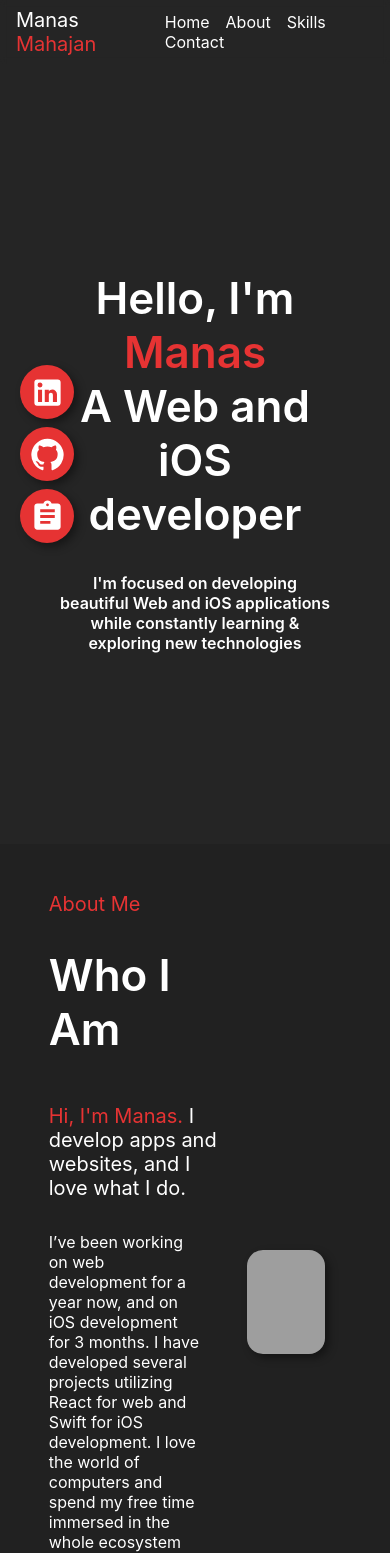
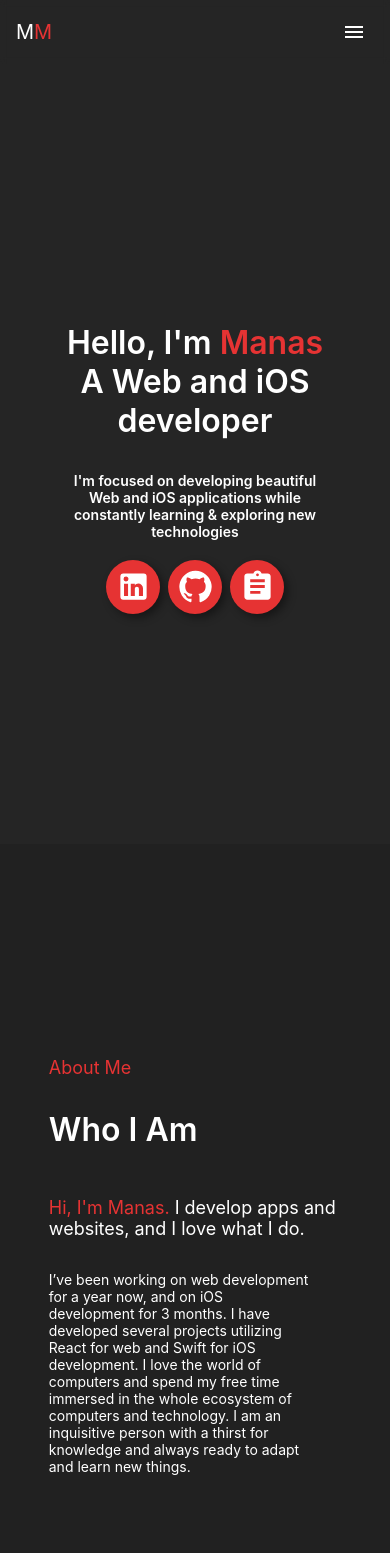
Before and after one commit to manasmahajan13/portfolio, a React (Create React App) app: page / in a window 390 px wide. Shown: the top 1553 px of the page. Built offline with nearby package versions, Linux system fonts and the light colour scheme; grey boxes are pictures that could not be loaded.

Commit message:
responsive design working

```diff
--- a/src/App.css
+++ b/src/App.css
@@ -3,3 +3,9 @@
   color: var(--primary);
   font-size: var(--font-primary);
 }
+
+@media only screen and (max-width: 768px) {
+  .portfolioWrapperMain {
+    font-size: var(--font-primary-mobile);
+  }
+}
--- a/src/components/about/About.css
+++ b/src/components/about/About.css
@@ -8,7 +8,7 @@
 .aboutWrapperInner {
   display: flex;
   width: 75%;
-  margin: 32px 0px;
+  margin: 96px 0px;
 }
 .aboutHeader {
   display: flex;
@@ -57,3 +57,25 @@
 .aboutSubtitleAccented {
   color: var(--accent);
 }
+
+@media only screen and (max-width: 768px) {
+  .aboutTitle {
+    font-size: var(--font-title-mobile);
+  }
+  .aboutSubtitleUpper {
+    font-size: var(--font-header-mobile);
+  }
+  .aboutSubtitle {
+    font-size: var(--font-header-mobile);
+  }
+}
+
+@media only screen and (max-width: 600px) {
+  .profileImageWrapper {
+    display: none;
+  }
+
+  .aboutContent {
+    width: 100%;
+  }
+}
--- a/src/components/contact/Contact.css
+++ b/src/components/contact/Contact.css
@@ -8,14 +8,15 @@
 }
 .contactTitle {
   font-size: var(--font-title);
-  margin: 32px 0px;
+  margin-top: 96px;
+  margin-bottom: 32px;
 }
 .contactWrapperInner {
   display: flex;
   flex-direction: column;
   width: 75%;
   max-width: 800px;
-  margin-bottom: 32px;
+  margin-bottom: 96px;
 }
 label {
   color: var(--accent);
@@ -53,3 +54,21 @@ input:focus {
 textarea {
   resize: none;
 }
+
+@media only screen and (max-width: 768px) {
+  .contactTitle {
+    font-size: var(--font-title-mobile);
+  }
+
+  .contactTextField {
+    border: none;
+    border-radius: 8px;
+    padding-left: 10px;
+    padding: 10px;
+
+    background: var(--primary);
+    margin-bottom: 16px;
+    font-weight: 500;
+    color: var(--accent);
+  }
+}
--- a/src/components/header/Header.css
+++ b/src/components/header/Header.css
@@ -5,6 +5,14 @@
 
 .navbarLogoWrapper span {
   color: var(--accent);
+}
+
+.sectionsDrawerButton {
+  display: none;
+}
+
+.navbarLogoWrapperMobile {
+  display: none;
 }
 
 .navbarLogo {
@@ -38,3 +46,48 @@
   transform: scaleX(1);
   transform-origin: bottom left;
 }
+
+.sectionsDrawer {
+  width: 250px;
+  background-color: var(--background-secondary);
+  height: 100%;
+}
+.sectionsDrawerHeader {
+  display: flex;
+  justify-content: flex-end;
+  padding: 16px;
+}
+.sectionDrawerButton {
+  width: 100%;
+}
+
+.sectionDrawerLink {
+  color: var(--primary);
+  width: 100%;
+  display: flex;
+  margin: 8px 16px;
+}
+
+@media only screen and (max-width: 600px) {
+  .navbarLogoWrapperMobile {
+    display: flex;
+    flex-grow: 1;
+    font-size: var(--font-header);
+  }
+
+  .navbarLogoWrapperMobile span {
+    color: var(--accent);
+  }
+
+  .navbarLogoWrapper {
+    display: none;
+  }
+
+  .navbarItemsWrapper {
+    display: none;
+  }
+
+  .sectionsDrawerButton {
+    display: inline-block;
+  }
+}
--- a/src/components/header/Header.js
+++ b/src/components/header/Header.js
@@ -1,7 +1,15 @@
-import { AppBar, Toolbar } from "@mui/material";
-import React from "react";
+import {
+  AppBar,
+  IconButton,
+  SwipeableDrawer,
+  Toolbar,
+  Button,
+} from "@mui/material";
+import React, { useState } from "react";
 import "./Header.css";
 import { Link } from "react-scroll";
+import MenuIcon from "@mui/icons-material/Menu";
+import CloseIcon from "@mui/icons-material/Close";
 
 const sectionsArray = [
   {
@@ -22,6 +30,7 @@ const sectionsArray = [
   },
 ];
 const Header = () => {
+  const [drawerOpen, setDrawerOpen] = useState(false);
   return (
     <AppBar
       position="sticky"
@@ -35,7 +44,18 @@ const Header = () => {
       >
         <div className="navbarLogoWrapper">
           Manas <span>Mahajan</span>
-          {/* <img src={Logo} alt="Manas Mahajan" className="navbarLogo" /> */}
+        </div>
+        <div className="navbarLogoWrapperMobile">
+          M<span>M</span>
+        </div>
+        <div className="sectionsDrawerButton">
+          <IconButton
+            color="inherit"
+            aria-label="open drawer"
+            onClick={() => setDrawerOpen(true)}
+          >
+            <MenuIcon />
+          </IconButton>
         </div>
         <div className="navbarItemsWrapper">
           {sectionsArray.map((section) => {
@@ -52,6 +72,40 @@ const Header = () => {
           })}
         </div>
       </Toolbar>
+      <SwipeableDrawer
+        anchor="right"
+        open={drawerOpen}
+        onClose={() => setDrawerOpen(false)}
+        onOpen={() => setDrawerOpen(true)}
+      >
+        <div className="sectionsDrawer">
+          <div className="sectionsDrawerHeader">
+            <IconButton
+              onClick={() => setDrawerOpen(false)}
+              sx={{ color: "var(--accent)" }}
+            >
+              <CloseIcon />
+            </IconButton>
+          </div>
+          {sectionsArray.map((section) => {
+            return (
+              <Button className="sectionDrawerButton" key={section.link}>
+                <Link
+                  to={section.link}
+                  smooth={true}
+                  className="sectionDrawerLink"
+                  key={section.link}
+                  onClick={() => {
+                    setDrawerOpen(false);
+                  }}
+                >
+                  {section.text}
+                </Link>
+              </Button>
+            );
+          })}
+        </div>
+      </SwipeableDrawer>
     </AppBar>
   );
 };
--- a/src/components/home/Home.css
+++ b/src/components/home/Home.css
@@ -56,3 +56,20 @@
   height: 58px;
   width: 58px;
 }
+
+.linksComponentMobile {
+  display: none;
+}
+
+@media only screen and (max-width: 768px) {
+  .linksComponent {
+    display: none;
+  }
+  .linksComponentMobile {
+    display: flex;
+    justify-content: center;
+  }
+  .homeTitle {
+    font-size: var(--font-title-mobile);
+  }
+}
--- a/src/components/home/Home.js
+++ b/src/components/home/Home.js
@@ -49,6 +49,24 @@ const Home = () => {
           I'm focused on developing beautiful Web and iOS applications while
           constantly learning & exploring new technologies
         </div>
+        <div
+          className="linksComponentMobile"
+          data-aos="fade-in"
+          data-aos-delay="3000"
+        >
+          {linksArray.map((linkObject) => {
+            return (
+              <div className="linkBoxWrapper" key={linkObject.name}>
+                <div
+                  className="linkBox"
+                  onClick={() => openInNewTab(linkObject.link)}
+                >
+                  <linkObject.icon fontSize="large" />
+                </div>
+              </div>
+            );
+          })}
+        </div>
       </div>
       <div className="linksComponent" data-aos="fade-in" data-aos-delay="2500">
         {linksArray.map((linkObject) => {
--- a/src/components/skills/Skills.css
+++ b/src/components/skills/Skills.css
@@ -11,6 +11,7 @@
   max-width: 750px;
   justify-content: center;
   align-items: center;
+  margin: 96px 0px;
 }
 
 .skillsHeader {
@@ -47,7 +48,7 @@
   align-items: center;
 }
 
-@media only screen and (max-width: 992px) {
+@media only screen and (max-width: 768px) {
   .skillLogo {
     margin: 0;
     height: 50px;
@@ -61,4 +62,12 @@
   .skillName {
     display: none;
   }
+
+  .skillsTitle {
+    font-size: var(--font-title-mobile);
+  }
+
+  .skillsSubtitle {
+    font-size: var(--font-header-mobile);
+  }
 }
--- a/src/index.css
+++ b/src/index.css
@@ -17,7 +17,6 @@ code {
   --navbar-height: 64px;
   --background: #252525;
   --background-secondary: #212121;
-  /* --background-secondary: #e6333310; */
   --primary: #ffffff;
   --secondary: #efefef;
   --accent: #e63333;
@@ -25,4 +24,9 @@ code {
   --font-secondary: 14px;
   --font-title: 44px;
   --font-header: 20px;
+
+  --font-primary-mobile: 14px;
+  --font-secondary-mobile: 12px;
+  --font-title-mobile: 32px;
+  --font-header-mobile: 18px;
 }
```
Also changed, not shown: src/assets/images/logo-dark.png (deleted), src/assets/images/logo512.png (added).
